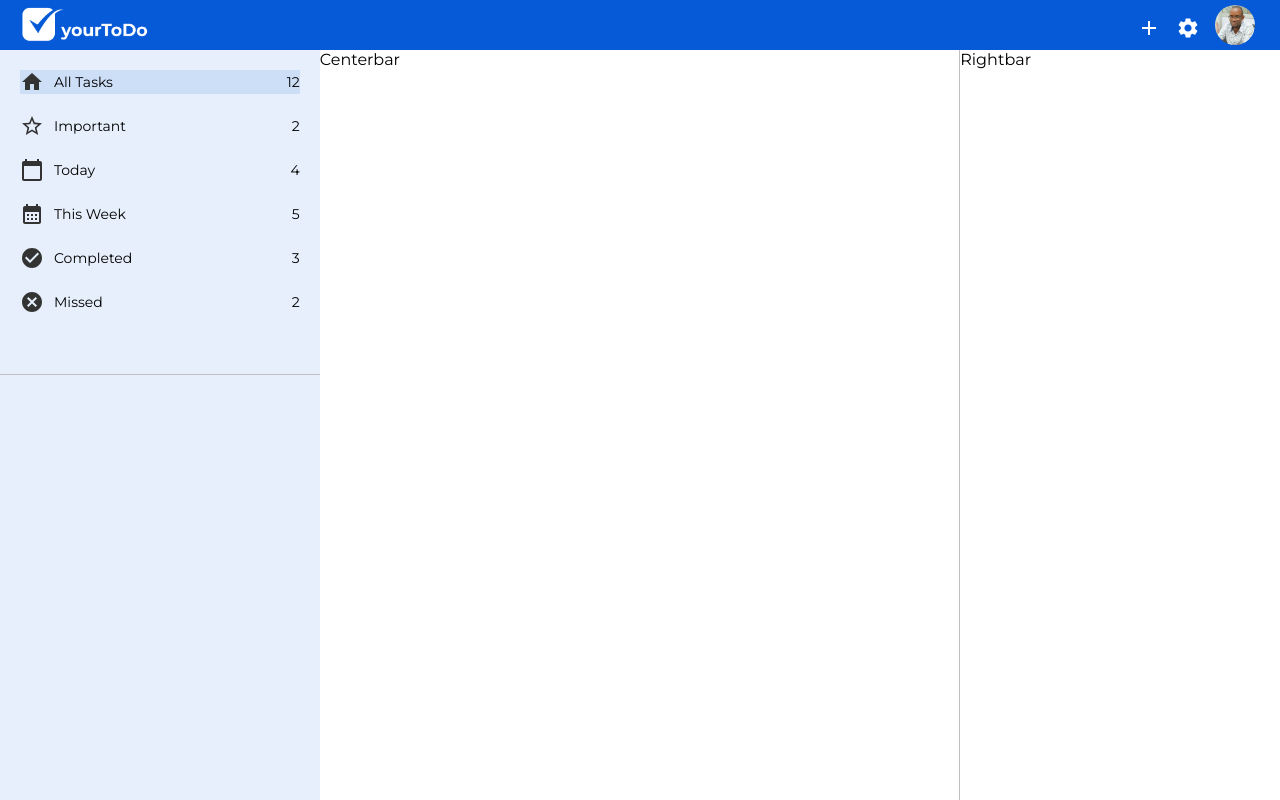
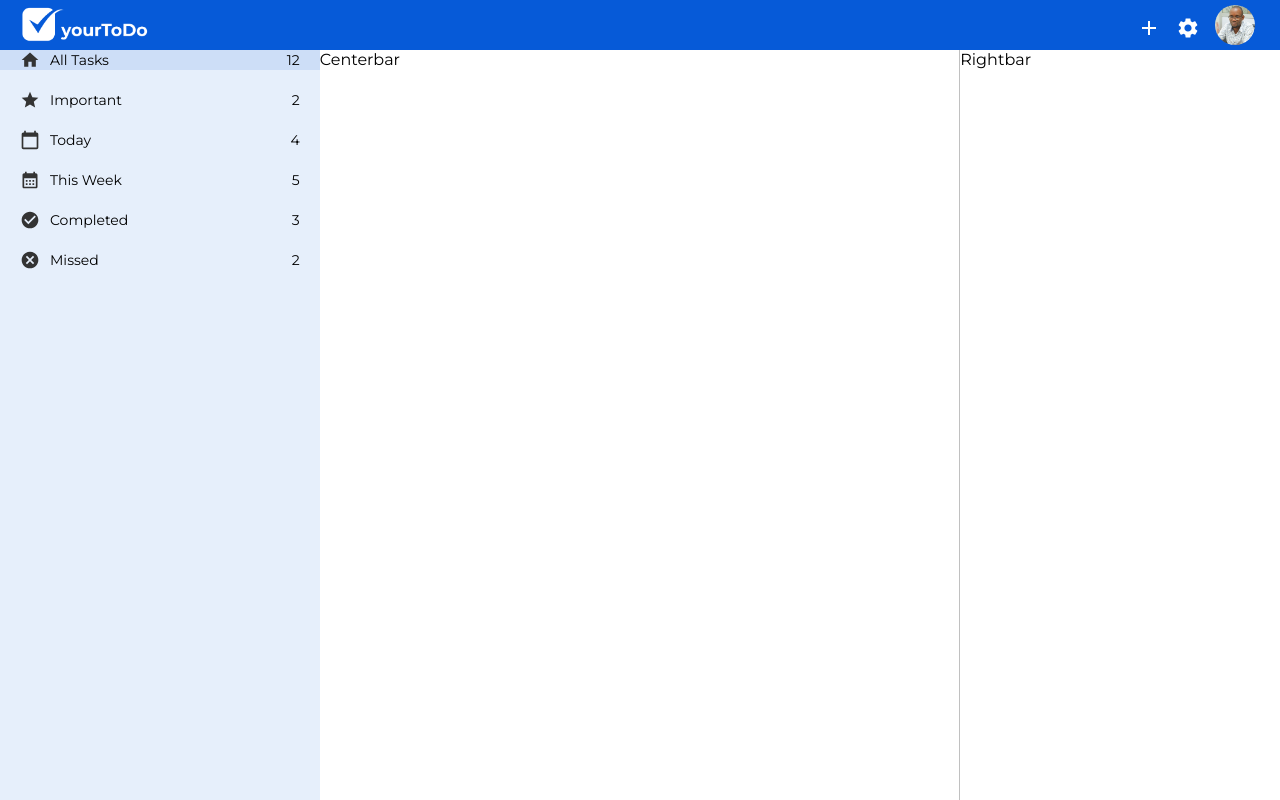
Before and after one commit to namakula-josephine/to-do-app, a React (Create React App) app: page / in a window 1280 px wide. Built offline with nearby package versions, Linux system fonts and the light colour scheme.

Commit message:
Updated menu style

```diff
--- a/src/components/menubar/Menubar.css
+++ b/src/components/menubar/Menubar.css
@@ -5,38 +5,44 @@
 }
 
 .menuBarWrapper {
-  padding: 20px;
+  width: 100%;
   padding-bottom: 40px;
-  border-bottom: 0.5px solid #C0C0C0;
+  border-bottom: 0.5px solid #c0c0c0;
 }
 
-.menuBarList{
+.menuBarList {
   padding: 0;
   margin: 0;
   list-style: none;
 }
 
-.menuBarListItem{
+.menuBarListItem {
   display: flex;
   align-items: center;
   margin-bottom: 20px;
   position: relative;
   font-size: 14px;
   cursor: pointer;
-
 }
 
-.menuBarIcon{
+.menuBarListItem:hover {
+  background-color: #cddef7;
+  width: 100%;
+}
+
+.menuBarIcon {
   margin-right: 10px;
-  font-size: 20px;
+  margin-left: 20px;
+  font-size: 20px !important;
   color: #333;
 }
 
-.menuBarListItemCounter{
+.menuBarListItemCounter {
   position: absolute;
-  right: 0px;
+  right: 20px;
 }
 
-.menuBarActive{
-  background-color: #CDDEF7;
+.menuBarListActive {
+  background-color: #cddef7;
+  width: 100%;
 }
--- a/src/components/menubar/Menubar.js
+++ b/src/components/menubar/Menubar.js
@@ -1,49 +1,47 @@
 import "./Menubar.css";
-import HomeIcon from '@mui/icons-material/Home';
-import StarOutlineIcon from '@mui/icons-material/StarOutline';
-import CalendarTodayIcon from '@mui/icons-material/CalendarToday';
-import CalendarMonthIcon from '@mui/icons-material/CalendarMonth';
-import CheckCircleIcon from '@mui/icons-material/CheckCircle';
-import CancelIcon from '@mui/icons-material/Cancel';
+import HomeIcon from "@mui/icons-material/Home";
+import GradeIcon from '@mui/icons-material/Grade';
+import CalendarTodayIcon from "@mui/icons-material/CalendarToday";
+import CalendarMonthIcon from "@mui/icons-material/CalendarMonth";
+import CheckCircleIcon from "@mui/icons-material/CheckCircle";
+import CancelIcon from "@mui/icons-material/Cancel";
 
 function Menubar() {
   return (
     <div className="menuBar">
-      <div className="menuBarWrapper">
       <ul className="menuBarList">
-          <li className="menuBarListItem menuBarActive">
-            <HomeIcon className="menuBarIcon"/>
+        <li className="menuBarListItem menuBarListActive">
+          <HomeIcon className="menuBarIcon" />
           <span className="menuBarListItemText">All Tasks</span>
           <span className="menuBarListItemCounter">12</span>
         </li>
         <li className="menuBarListItem">
-            <StarOutlineIcon className="menuBarIcon"/>
+          <GradeIcon className="menuBarIcon" />
           <span className="menuBarListItemText">Important</span>
           <span className="menuBarListItemCounter">2</span>
         </li>
         <li className="menuBarListItem">
-            <CalendarTodayIcon className="menuBarIcon"/>
+          <CalendarTodayIcon className="menuBarIcon" />
           <span className="menuBarListItemText">Today</span>
           <span className="menuBarListItemCounter">4</span>
         </li>
         <li className="menuBarListItem">
-            <CalendarMonthIcon className="menuBarIcon"/>
+          <CalendarMonthIcon className="menuBarIcon" />
           <span className="menuBarListItemText">This Week</span>
           <span className="menuBarListItemCounter">5</span>
         </li>
         <li className="menuBarListItem">
-            <CheckCircleIcon className="menuBarIcon"/>
+          <CheckCircleIcon className="menuBarIcon" />
           <span className="menuBarListItemText">Completed</span>
           <span className="menuBarListItemCounter">3</span>
         </li>
         <li className="menuBarListItem">
-            <CancelIcon className="menuBarIcon"/>
+          <CancelIcon className="menuBarIcon" />
           <span className="menuBarListItemText">Missed</span>
           <span className="menuBarListItemCounter">2</span>
         </li>
       </ul>
     </div>
-    </div>
   );
 }
 
```
Lines whose indentation alone changed are shown as unchanged.
